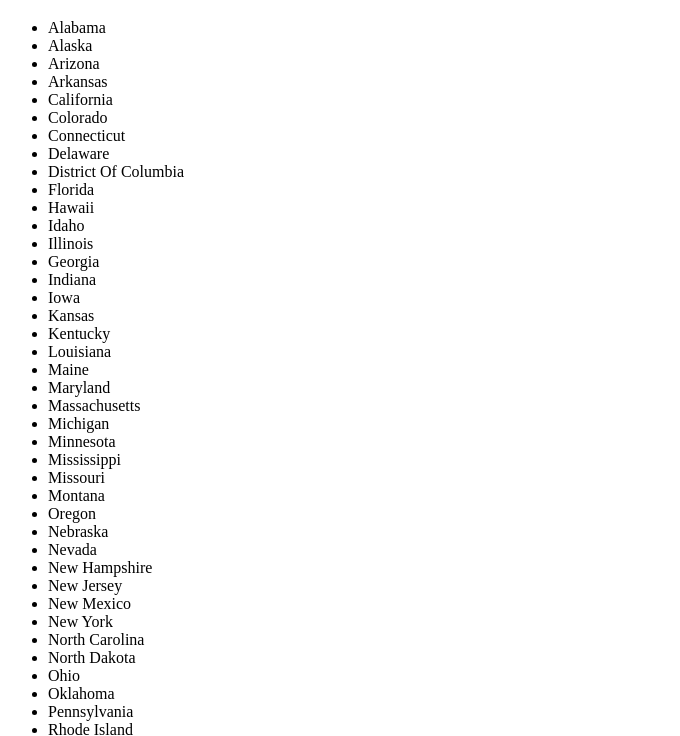
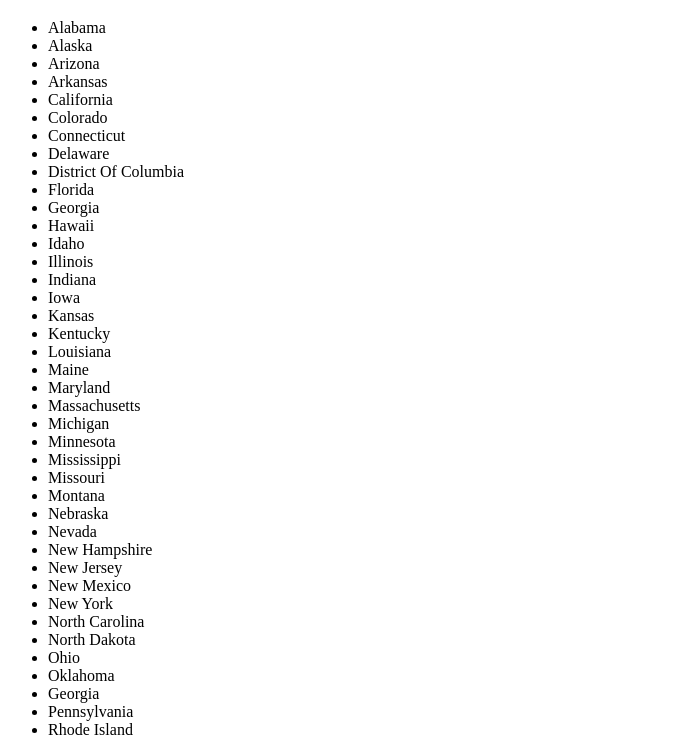
Before and after one commit to fewd20190318/us-states, a plain HTML site: page index.html in a window 1280 px wide. Shown: the part 61-797 px from the top of the page, without its empty margins (0-680 px from the left). Drawn offline with Linux system fonts and the light colour scheme.

Commit message:
Ordered states alphabetically

```diff
--- a/index.html
+++ b/index.html
@@ -19,10 +19,10 @@
       <li>Delaware</li>
       <li>District Of Columbia</li>
       <li>Florida</li>
+      <li>Georgia</li>
       <li>Hawaii</li>
       <li>Idaho</li>
       <li>Illinois</li>
-      <li>Georgia</li>
       <li>Indiana</li>
       <li>Iowa</li>
       <li>Kansas</li>
@@ -36,7 +36,6 @@
       <li>Mississippi</li>
       <li>Missouri</li>
       <li>Montana</li>
-      <li>Oregon</li>
       <li>Nebraska</li>
       <li>Nevada</li>
       <li>New Hampshire</li>
@@ -47,6 +46,7 @@
       <li>North Dakota</li>
       <li>Ohio</li>
       <li>Oklahoma</li>
+      <li>Georgia</li>
       <li>Pennsylvania</li>
       <li>Rhode Island</li>
       <li>South Carolina</li>
```
